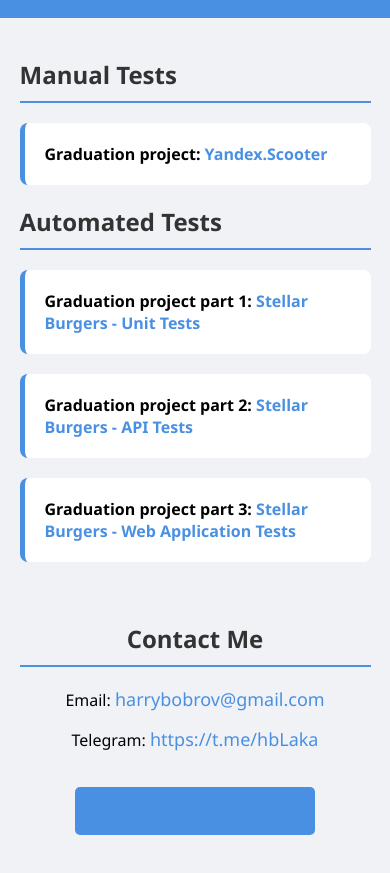
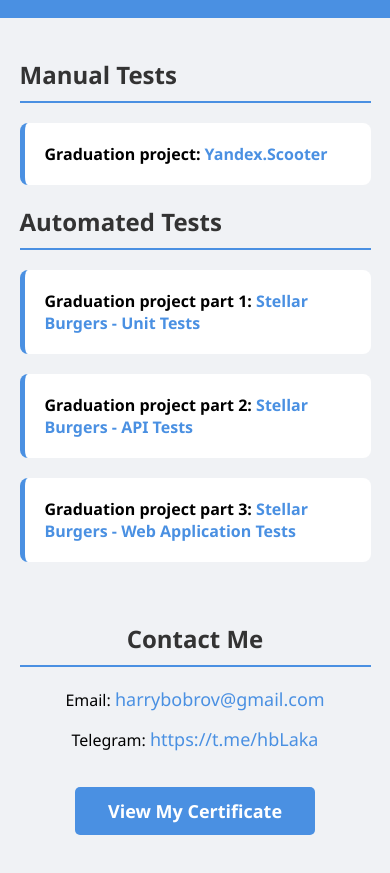
Before and after one commit to harrybobr/harrybobr.github.io, a plain HTML site: page index.html in a window 390 px wide. Shown: the part 111-984 px from the top of the page. Drawn offline with Linux system fonts and the light colour scheme.

Commit message:
Update index.html

```diff
--- a/index.html
+++ b/index.html
@@ -3,7 +3,7 @@
 <head>
     <meta charset="UTF-8">
     <title>Projects - Igor Bobrov</title>
-	<meta name="viewport" content="width=device-width, initial-scale=1.0">
+    <meta name="viewport" content="width=device-width, initial-scale=1.0"> <!-- Ensures proper scaling on mobile -->
     <style>
         body {
             font-family: 'Segoe UI', Tahoma, Geneva, Verdana, sans-serif;
@@ -75,35 +75,39 @@
             margin-top: 20px;
             padding: 10px 20px;
             background-color: #4A90E2;
-            color: white;
+            color: white !important; /* Make sure the text is white at all times */
             border-radius: 5px;
             text-decoration: none;
             font-weight: bold;
             text-align: center;
             width: 200px;
-			white-space: nowrap;
+            white-space: nowrap; /* Ensures text doesn't wrap on mobile */
             overflow: hidden;
             text-overflow: ellipsis;
         }
 
-
         .certificate-link:hover {
             background-color: #357ABD;
+            color: white !important; /* Ensure text remains white on hover */
         }
 
         .certificate-link:active,
-        .certificate-link:focus
+        .certificate-link:focus,
         .certificate-link:visited {
-            color: white;
+            color: white !important; /* Ensure the text color remains white */
         }
 
+        .certificate-link:link {
+            color: white !important; /* Ensure the text color is white in all states */
+        }
+
+        /* Extra styling for mobile to ensure text is visible */
         @media (max-width: 600px) {
             .certificate-link {
-                font-size: 18px;
-                padding: 12px 20px;
+                font-size: 18px; /* Ensure text is large enough on mobile */
+                padding: 12px 20px; /* Increase padding for touch-friendly buttons */
             }
         }
-
     </style>
 </head>
 <body>
```
